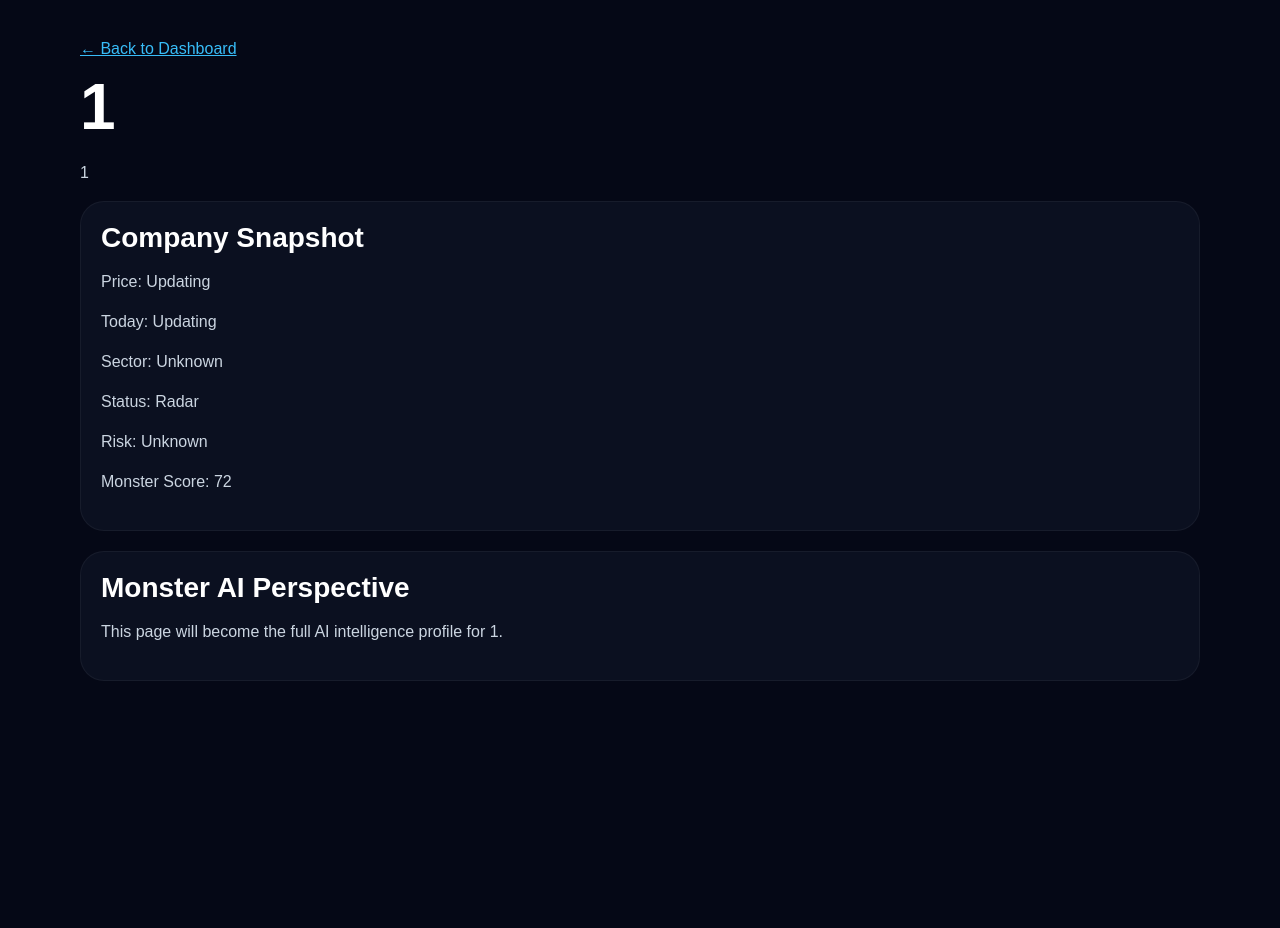
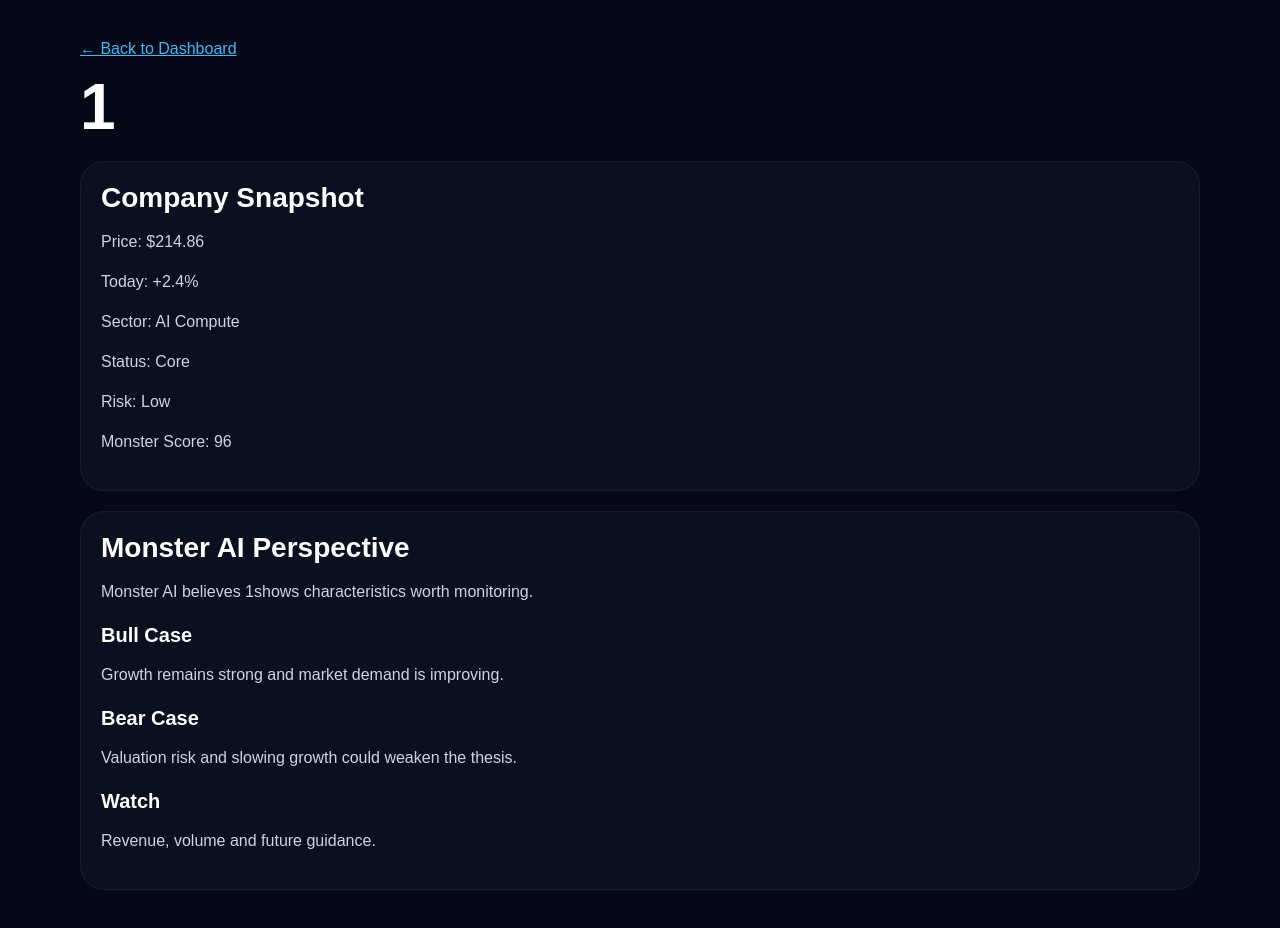
Before and after one commit to cn10120/-monster-stock-dashboard, a Next.js app: page /company/1 in a window 1280 px wide. Shown: the top 928 px of the page. Before the commit the page ends 800 px from the top, so only its background shows below. Built offline with nearby package versions, Linux system fonts and the light colour scheme.

Commit message:
Update page.tsx

```diff
--- a/app/company/[ticker]/page.tsx
+++ b/app/company/[ticker]/page.tsx
@@ -1,25 +1,31 @@
-export default function CompanyPage({ params }: any) {
-  const ticker = String(params?.ticker || "UNKNOWN").toUpperCase();
+export default async function CompanyPage({ params }: any) {
 
-  const company: any = {
-    name: ticker,
-    price: "Updating",
-    change: "Updating",
-    score: 72,
-    status: "Radar",
-    risk: "Unknown",
-    sector: "Unknown",
+const ticker =
+params?.ticker ||
+params?.slug ||
+"NVDA";
+
+const company = {
+name: ticker.toUpperCase(),
+price: "$214.86",
+change: "+2.4%",
+score: 96,
+status: "Core",
+risk: "Low",
+sector: "AI Compute"
 };
 
 return (
 <main>
-      <a href="/" style={{ color: "#38bdf8" }}>← Back to Dashboard</a>
+<a href="/" style={{color:"#38bdf8"}}>
+← Back to Dashboard
+</a>
 
-      <h1>{ticker}</h1>
-      <p>{company.name}</p>
+<h1>{ticker.toUpperCase()}</h1>
 
 <section className="card">
 <h2>Company Snapshot</h2>
+
 <p>Price: {company.price}</p>
 <p>Today: {company.change}</p>
 <p>Sector: {company.sector}</p>
@@ -30,8 +36,31 @@ export default function CompanyPage({ params }: any) {
 
 <section className="card">
 <h2>Monster AI Perspective</h2>
-        <p>This page will become the full AI intelligence profile for {ticker}.</p>
+
+<p>
+Monster AI believes {ticker.toUpperCase()}
+shows characteristics worth monitoring.
+</p>
+
+<h3>Bull Case</h3>
+<p>
+Growth remains strong and market
+demand is improving.
+</p>
+
+<h3>Bear Case</h3>
+<p>
+Valuation risk and slowing growth
+could weaken the thesis.
+</p>
+
+<h3>Watch</h3>
+<p>
+Revenue, volume and future guidance.
+</p>
+
 </section>
+
 </main>
 );
 }
```
Lines whose indentation alone changed are shown as unchanged.
